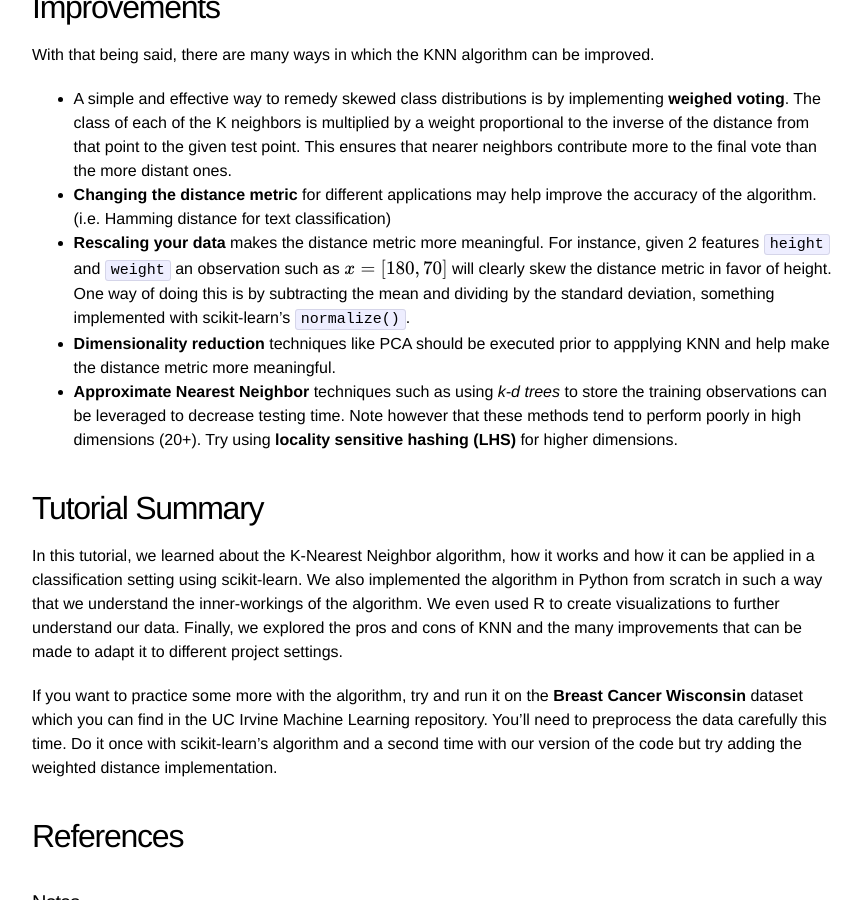
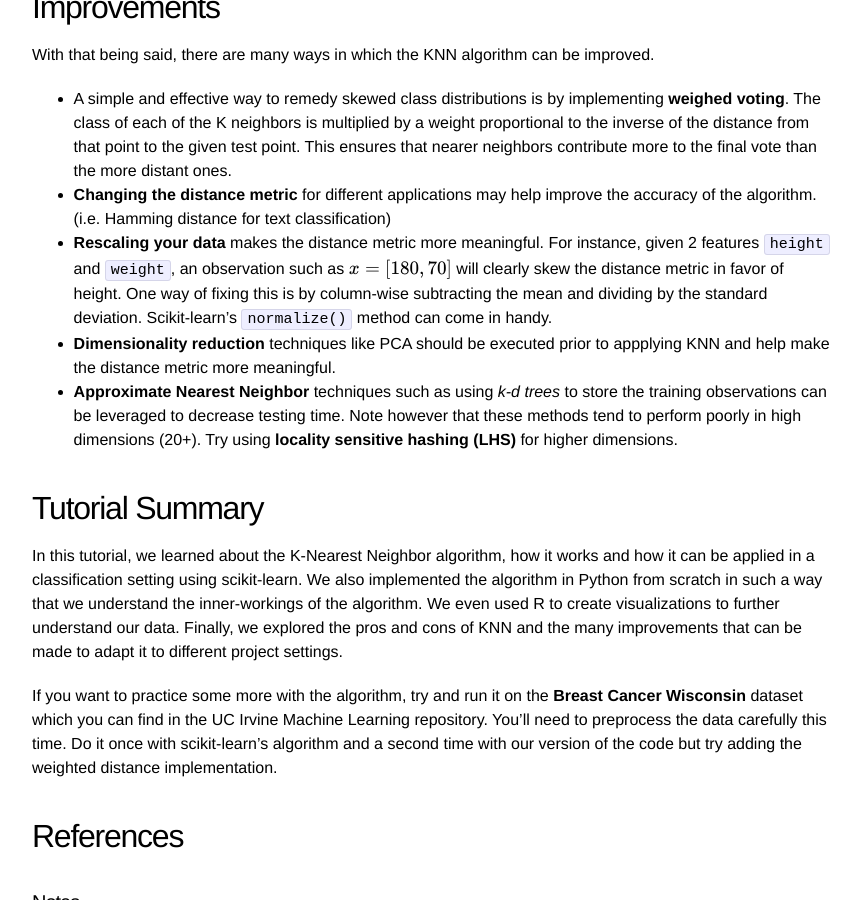
Before and after one commit to WangcsShuai/kevinzakka.github.io, a Jekyll site: the page built from _posts/2016-07-1-k-nearest-neighbor.markdown, in a window 1280 px wide and 900 px high, scrolled down 13043 px. Shown: the whole window, without its empty margins (208-1070 px from the left). Built offline with Jekyll 4.4.1, drawn with Linux system fonts in a browser that asks for light colours; formulas are drawn with MathJax 3; comment, search, counter and statistics services are not loaded.

Commit message:
Update 2016-07-1-k-nearest-neighbor.markdown

```diff
--- a/_posts/2016-07-1-k-nearest-neighbor.markdown
+++ b/_posts/2016-07-1-k-nearest-neighbor.markdown
@@ -344,7 +344,7 @@ With that being said, there are many ways in which the KNN algorithm can be impr
 
 - A simple and effective way to remedy skewed class distributions is by implementing **weighed voting**. The class of each of the K neighbors is multiplied by a weight proportional to the inverse of the distance from that point to the given test point. This ensures that nearer neighbors contribute more to the final vote than the more distant ones.
 - **Changing the distance metric** for different applications may help improve the accuracy of the algorithm. (i.e. Hamming distance for text classification)
-- **Rescaling your data** makes the distance metric more meaningful. For instance, given 2 features `height` and `weight` an observation such as $$x = [180, 70]$$ will clearly skew the distance metric in favor of height. One way of doing this is by subtracting the mean and dividing by the standard deviation, something implemented with scikit-learn's `normalize()`.
+- **Rescaling your data** makes the distance metric more meaningful. For instance, given 2 features `height` and `weight`, an observation such as $$x = [180, 70]$$ will clearly skew the distance metric in favor of height. One way of fixing this is by column-wise subtracting the mean and dividing by the standard deviation. Scikit-learn's `normalize()` method can come in handy.
 - **Dimensionality reduction** techniques like PCA should be executed prior to appplying KNN and help make the distance metric more meaningful.
 - **Approximate Nearest Neighbor** techniques such as using *k-d trees* to store the training observations can be leveraged to decrease testing time. Note however that these methods tend to perform poorly in high dimensions (20+). Try using **locality sensitive hashing (LHS)** for higher dimensions.
 
@@ -357,7 +357,7 @@ If you want to practice some more with the algorithm, try and run it on the __Br
 ## References
 
 #### Notes
-- Stanfords *CS231n* notes on KNN. Click [here](http://cs231n.github.io/classification/#nn)
+- Stanfords **CS231n** notes on KNN. Click [here](http://cs231n.github.io/classification/#nn)
 - Wikipedia's KNN page - click [here](https://en.wikipedia.org/wiki/K-nearest_neighbors_algorithm)
 - Introduction to Statistical Learning with Applications in R, Chapters **2** and **3** - click [here](http://www-bcf.usc.edu/~gareth/ISL/)
 - Detailed Introduction to KNN - click [here](https://saravananthirumuruganathan.wordpress.com/2010/05/17/a-detailed-introduction-to-k-nearest-neighbor-knn-algorithm/)
```
